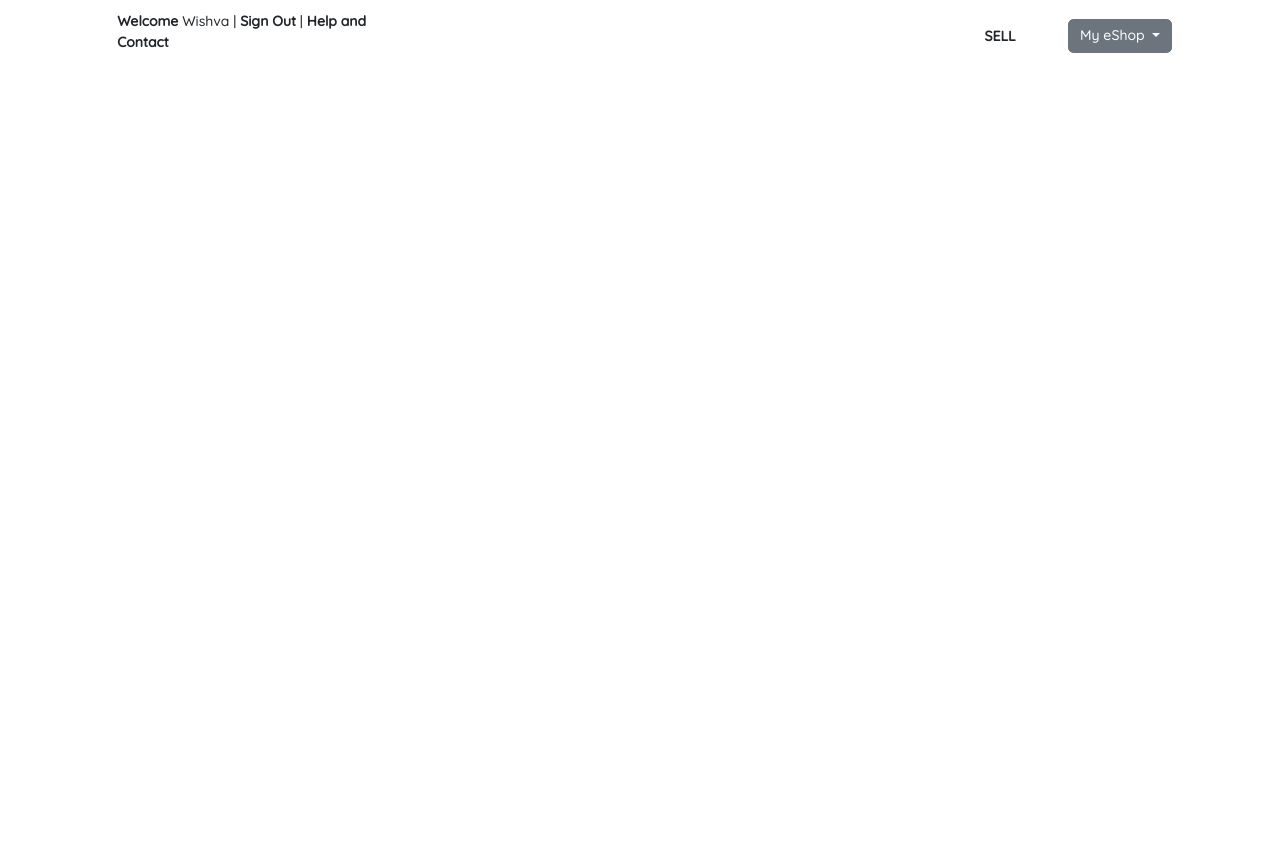
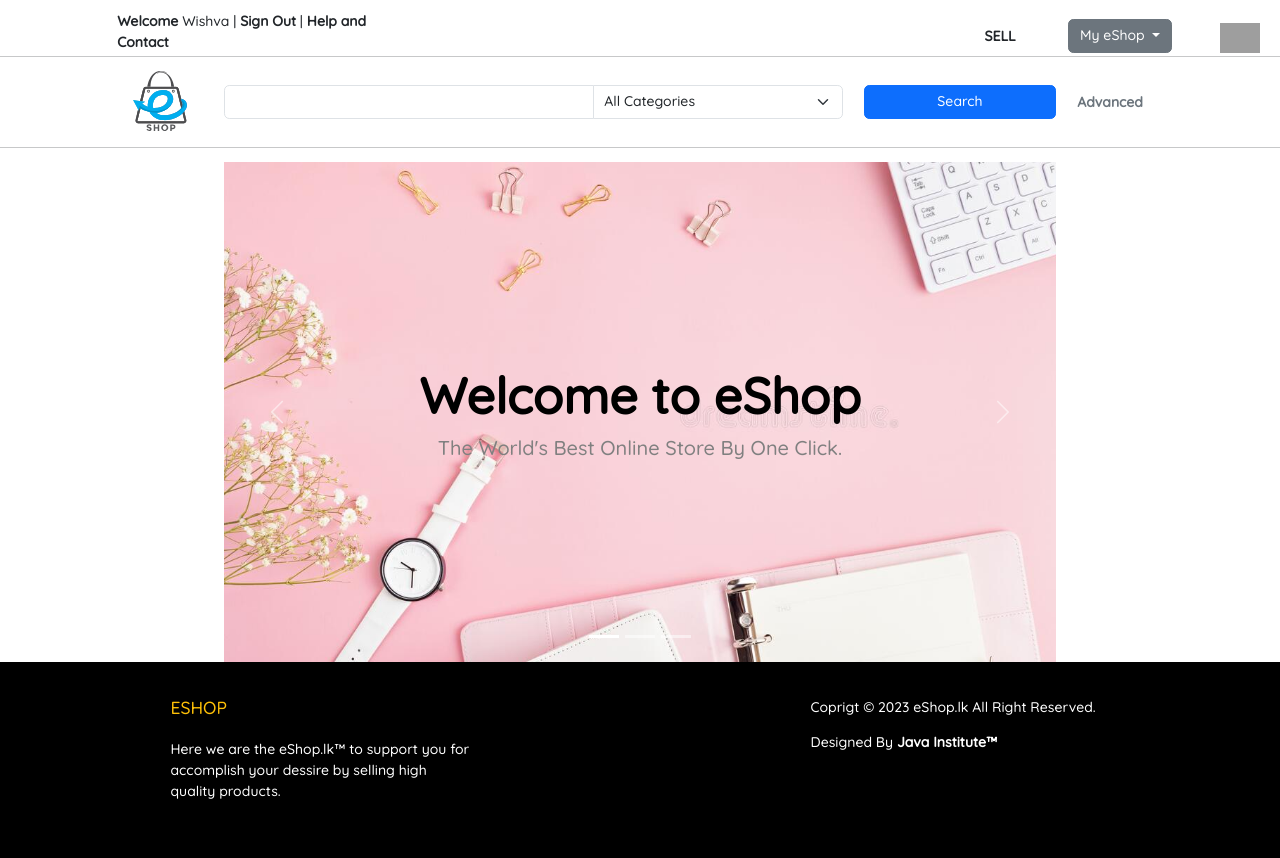
Before and after one commit to vishva-kalhara/eshop, a PHP site: page /home.php in a window 1280 px wide. Before the commit the page ends 53 px from the top, so only its background shows below. Run offline with PHP 8.4, Linux system fonts and the light colour scheme; grey boxes are pictures that could not be loaded.

Commit message:
Search Bar, Carousel, Footer DONE✅

```diff
--- /dev/null
+++ b/footer.php
@@ -0,0 +1,39 @@
+<!DOCTYPE html>
+<html lang="en">
+
+<head>
+    <meta charset="UTF-8">
+    <meta name="viewport" content="width=device-width, initial-scale=1.0">
+    <link rel="stylesheet" href="https://cdn.jsdelivr.net/npm/bootstrap-icons@1.10.5/font/bootstrap-icons.css">
+    <link rel="stylesheet" href="./src/style.css" />
+    <link rel="stylesheet" href="./resources/bootstrap/bootstrap.css">
+    <title>Document</title>
+</head>
+
+<body>
+    <footer class="bg-black text-white pb-5 pt-4">
+
+        <div class="col-12 text-md-start">
+            <div class="row text-sm-center text-md-start">
+
+                <div class="col-12 col-md-3 col-lg-3 mx-auto mt-3">
+                    <h5 class="text-uppercase text-warning mb-4">eShop</h5>
+                    <p>
+                        Here we are the eShop.lk&trade; to support you for accomplish
+                        your dessire by selling high
+                        quality products.
+                    </p>
+                </div>
+
+                <div class="col-12 col-md-3 col-lg-3 mx-auto mt-3">
+                    <p>Coprigt &copy; 2023 eShop.lk All Right Reserved.</p>
+                    <p>Designed By <b>Java Institute&trade;</b></p>
+                </div>
+
+            </div>
+        </div>
+
+    </footer>
+</body>
+
+</html>
--- a/header.php
+++ b/header.php
@@ -30,13 +30,13 @@
                             My eShop
                         </button>
                         <ul class="dropdown-menu">
-                            <li><a class="dropdown-item" href="#">My Profile</a></li>
-                            <li><a class="dropdown-item" href="#">My Sellings</a></li>
-                            <li><a class="dropdown-item" href="#">My Products</a></li>
-                            <li><a class="dropdown-item" href="#">Watchlist</a></li>
-                            <li><a class="dropdown-item" href="#">Purchased History</a></li>
-                            <li><a class="dropdown-item" href="#">Messages</a></li>
-                            <li><a class="dropdown-item" href="#">Contact Admin</a></li>
+                            <li><a class="dropdown-item" href="#profile">My Profile</a></li>
+                            <li><a class="dropdown-item" href="#sellings">My Sellings</a></li>
+                            <li><a class="dropdown-item" href="#products">My Products</a></li>
+                            <li><a class="dropdown-item" href="#watchlist">Watchlist</a></li>
+                            <li><a class="dropdown-item" href="#purchasedHistory">Purchased History</a></li>
+                            <li><a class="dropdown-item" href="#messages">Messages</a></li>
+                            <li><a class="dropdown-item" href="#contact">Contact Admin</a></li>
                         </ul>
                     </div>
 
--- a/home.php
+++ b/home.php
@@ -1,5 +1,6 @@
 <!DOCTYPE html>
 <html lang="en">
+
 <head>
     <meta charset="UTF-8">
     <meta name="viewport" content="width=device-width, initial-scale=1.0">
@@ -9,12 +10,98 @@
     <link rel="icon" href="./resources/img/logo.svg">
     <title>eShop | Home</title>
 </head>
+
 <body>
     <div class="container-fluid">
         <div class="row">
-            <?php include "header.php"?>
+            <?php include "header.php"; ?>
+
+            <hr />
+
+            <div class="col-12 justify-content-center">
+                <div class="row mb-3">
+
+                    <div class="offset-4 offset-lg-1 col-4 col-lg-1 logo" style="height: 60px;"></div>
+
+                    <div class="col-12 col-lg-6">
+
+                        <div class="input-group mb-3 mt-3">
+                            <input type="text" class="form-control" aria-label="Text input with dropdown button" />
+
+                            <select class="form-select" style="max-width: 250px;">
+                                <option value="0">All Categories</option>
+                                <option value="1">Smart Phones</option>
+                                <option value="2">Laptops</option>
+                                <option value="3">Cameras</option>
+                                <option value="4">Drones</option>
+                            </select>
+
+                        </div>
+
+                    </div>
+
+                    <div class="col-12 col-lg-2 d-grid">
+                        <button class="btn btn-primary mt-3 mb-3">Search</button>
+                    </div>
+
+                    <div class="col-12 col-lg-2 mt-2 mt-lg-4 text-center text-lg-start">
+                        <a href="#" class="text-decoration-none link-secondary fw-bold">Advanced</a>
+                    </div>
+
+                </div>
+            </div>
+
+            <hr />
+
+            <div class="col-12" id="basicSearchResult">
+                <div class="row">
+
+                    <!-- Carousel -->
+
+                    <div id="carouselExampleCaptions" class="offset-2 col-8 carousel slide carousel-fade" data-bs-ride="carousel">
+                        <div class="carousel-indicators">
+                            <button type="button" data-bs-target="#carouselExampleCaptions" data-bs-slide-to="0" class="active" aria-current="true" aria-label="Slide 1"></button>
+                            <button type="button" data-bs-target="#carouselExampleCaptions" data-bs-slide-to="1" aria-label="Slide 2"></button>
+                            <button type="button" data-bs-target="#carouselExampleCaptions" data-bs-slide-to="2" aria-label="Slide 3"></button>
+                        </div>
+                        <div class="carousel-inner">
+                            <div class="carousel-item active" data-bs-interval="1000">
+                                <img src="./resources/img/slider images/posterimg.jpg" class="d-block poster-img-1" />
+                                <div class="carousel-caption d-none d-md-block poster-caption">
+                                    <h5 class="poster-title">Welcome to eShop</h5>
+                                    <p class="poster-txt">The World's Best Online Store By One Click.</p>
+                                </div>
+                            </div>
+                            <div class="carousel-item" data-bs-interval="1000">
+                                <img src="./resources/img/slider images/posterimg2.jpg" class="d-block poster-img-1" />
+                            </div>
+                            <div class="carousel-item" data-bs-interval="1000">
+                                <img src="./resources/img/slider images/posterimg3.jpg" class="d-block poster-img-1" />
+                                <div class="carousel-caption d-none d-md-block poster-caption-1">
+                                    <h5 class="poster-title">Be Free.....</h5>
+                                    <p class="poster-txt">Experience the Lowest Delivery Costs With Us.</p>
+                                </div>
+                            </div>
+                        </div>
+                        <button class="carousel-control-prev" type="button" data-bs-target="#carouselExampleCaptions" data-bs-slide="prev">
+                            <span class="carousel-control-prev-icon" aria-hidden="true"></span>
+                            <span class="visually-hidden">Previous</span>
+                        </button>
+                        <button class="carousel-control-next" type="button" data-bs-target="#carouselExampleCaptions" data-bs-slide="next">
+                            <span class="carousel-control-next-icon" aria-hidden="true"></span>
+                            <span class="visually-hidden">Next</span>
+                        </button>
+                    </div>
+
+                    <!-- Carousel -->
+
+                </div>
+            </div>
+
+            <?php include "footer.php" ?>
         </div>
     </div>
     <script src="./src/script.js"></script>
 </body>
+
 </html>
--- a/src/style.css
+++ b/src/style.css
@@ -40,3 +40,35 @@
 	background-size: contain;
 	background-repeat: no-repeat;
 }
+
+.cart-icon{
+    background-image: url("resourses/cartico.svg");
+    background-repeat: no-repeat;
+    background-size: contain;
+    background-position: center;
+}
+
+.poster-img-1{
+    height: 500px;
+    background-repeat: no-repeat;
+}
+
+.poster-caption{
+    margin-bottom: 150px;
+}
+
+.poster-title{
+    color: black;
+    font-size: 50px;
+    font-weight: bold;
+}
+
+.poster-txt{
+    color: gray;
+    font-size: 20px;
+}
+
+.poster-caption-1{
+    margin-bottom: 70px;
+    margin-right: 280px;
+}
```
Also changed, not shown: resources/img/cartico.svg (added), resources/img/slider images/posterimg.jpg (added), resources/img/slider images/posterimg2.jpg (added), resources/img/slider images/posterimg3.jpg (added).
